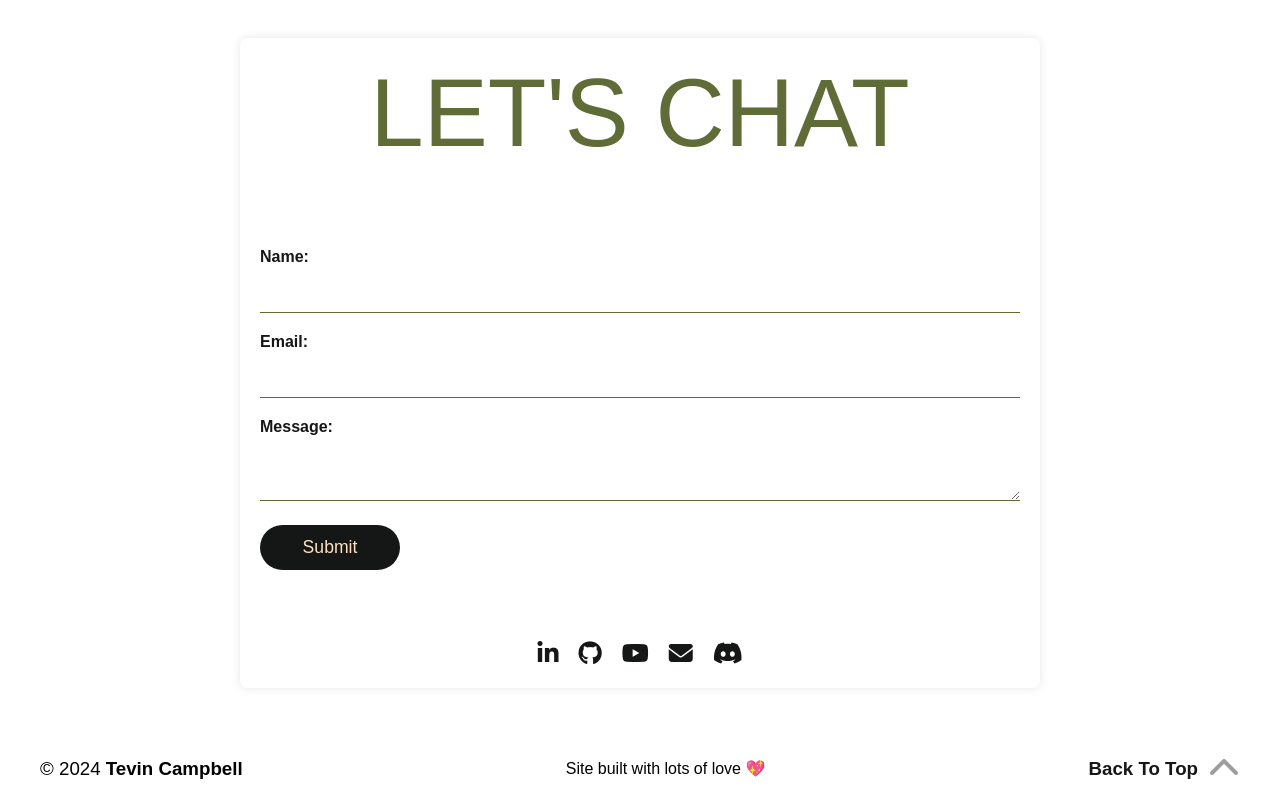
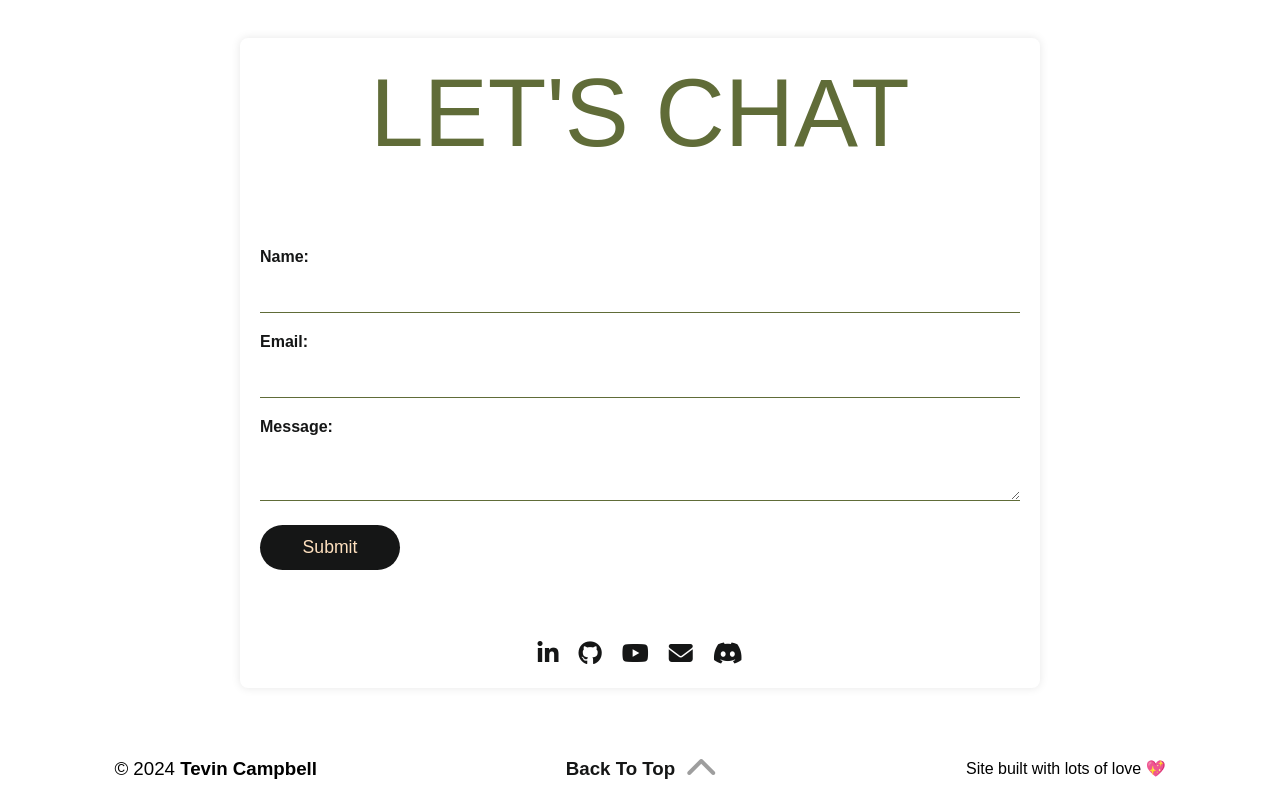
Before and after one commit to Troyzhenny/tc-dev-portfolio, a website: page index.html in a window 1280 px wide. Shown: the part 1682-2482 px from the top of the page. Drawn offline with Linux system fonts and the light colour scheme; a web font is replaced by a local one.

Commit message:
tweaked footer

```diff
--- a/index.html
+++ b/index.html
@@ -165,7 +165,6 @@
     <footer>
         <div class="copyright--cont">
             <h3>© 2024 <span>Tevin Campbell</span></h3>
-            <h4>Site built with lots of love 💖</h4>
             <a href="#top">
                 <div>
                     <h3>
@@ -174,6 +173,7 @@
                     <i class="fa-solid fa-chevron-up"></i>
                 </div>
             </a>
+            <h4>Site built with lots of love 💖</h4>
         </div>
     </footer>
 
--- a/src/styles/_footer.scss
+++ b/src/styles/_footer.scss
@@ -2,22 +2,22 @@ footer {
     display: flex;
     flex-wrap: wrap;
     align-items: center;
-    justify-content: space-between;
+    justify-content: center;
 
 
     .copyright--cont {
         width: 100%;
         display: flex;
-        justify-content: space-between;
+        justify-content: space-around;
         align-items: center;
-        padding: 0 40px;
+        padding: 0 0px 0;
         flex-wrap: wrap;
+        gap: 20px;
 
 
         //Copyright h3 © 2023 TC
         h3 {
             font-weight: 500;
-
         }
         //Copyright h3 > span © 2023 TC
         h3 > span {
```
Also changed, not shown: src/styles/main.css, 1 other file.
